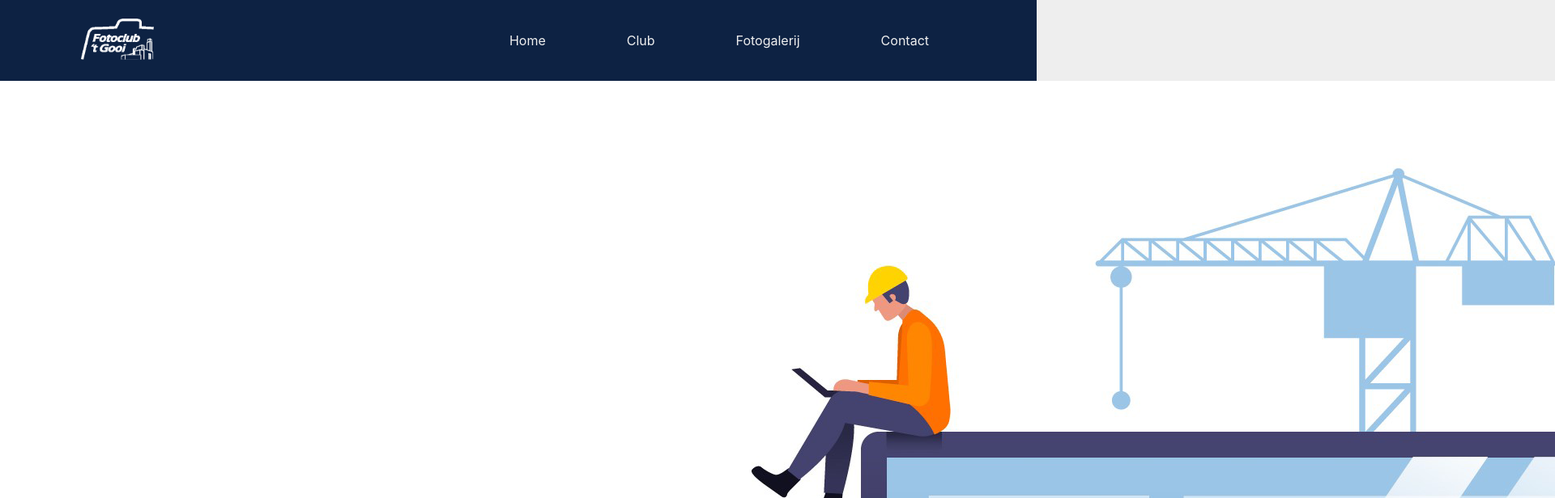
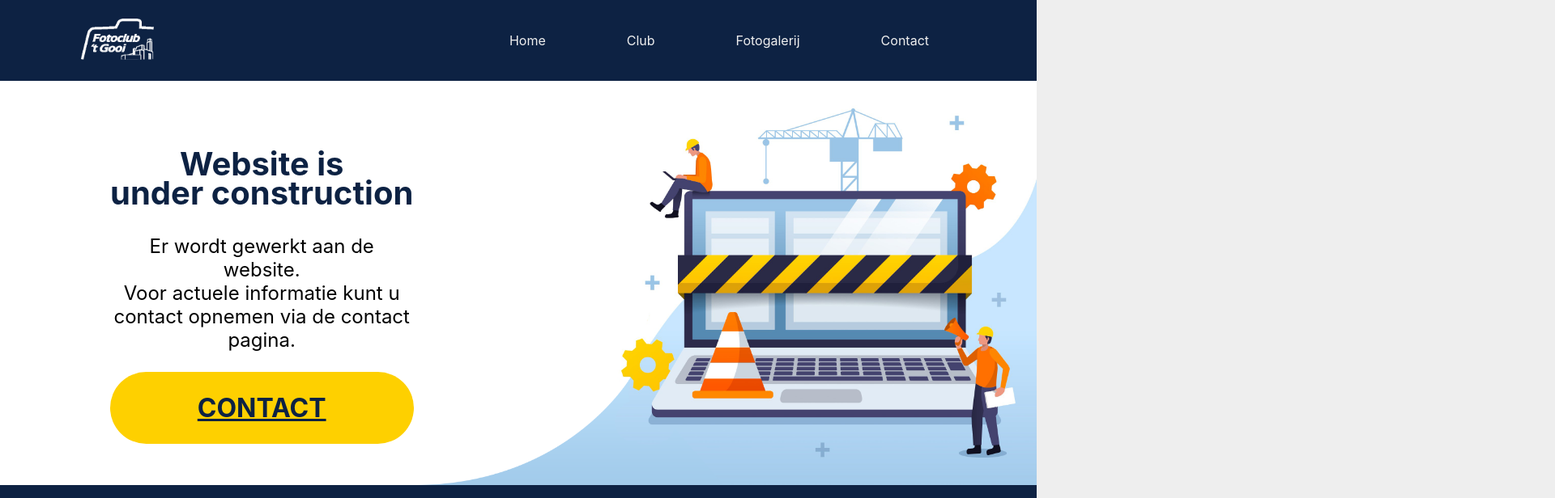
Before and after one commit to J-Segers/fctgooi, a React (Create React App) app: page /club in a window 1280 px wide. Shown: the top 616 px of the page at 81% size, 1920 px wide, since content can reach past the window. Built offline with nearby package versions, Linux system fonts and the light colour scheme; the HTML template or start-up script is replaced by a standard one.

Commit message:
underconstruction component aangepast en gestyled.

```diff
--- a/src/App.css
+++ b/src/App.css
@@ -9,7 +9,5 @@
 
 :root {
     box-sizing: content-box;
-    width: 100%;
-    height: 100%;
     background-color: var(--primary-color);
 }
--- a/src/index.css
+++ b/src/index.css
@@ -1,4 +1,5 @@
 body {
+  width: 100%;
   margin: 0;
   font-family: -apple-system, BlinkMacSystemFont, 'Segoe UI', 'Roboto', 'Oxygen',
     'Ubuntu', 'Cantarell', 'Fira Sans', 'Droid Sans', 'Helvetica Neue',
--- a/src/pages/underConstruction/UnderConstruction.css
+++ b/src/pages/underConstruction/UnderConstruction.css
@@ -0,0 +1,50 @@
+.construction-container {
+    width: 100%;
+    height: calc(100vh - 300px);
+    display: flex;
+    justify-content: flex-end;
+    align-items: center;
+    background-color: #fff;
+}
+
+.construction-container .contact-info {
+    width: 375px;
+    height: 200px;
+    top: 15%;
+    left: 15%;
+    display: flex;
+    flex-direction: column;
+    justify-content: center;
+    align-items: center;
+}
+
+.contact-info h1 {
+    font-size: 2.5rem;
+    line-height: .9;
+    text-align: center;
+    color: var(--accent-text);
+}
+
+.contact-info article {
+    font-size: 1.5rem;
+    text-align: center;
+}
+
+.contact-info a {
+    width: 100%;
+    height: 100px;
+    background-color: #FED000;
+    display: flex;
+    justify-content: center;
+    align-items: center;
+    color: var(--accent-text);
+    font-weight: bold;
+    font-size: 2rem;
+    border-radius: 50px;
+    padding: 25px 0;
+    margin-top: 25px;
+}
+
+.construction-container img {
+    height: 100%;
+}
--- a/src/pages/underConstruction/UnderConstruction.tsx
+++ b/src/pages/underConstruction/UnderConstruction.tsx
@@ -1,13 +1,30 @@
 import React from 'react';
+import "./UnderConstruction.css";
 import uc from '../../assets/underConstruction.png';
 import Header from '../../components/header/Header';
 import Footer from '../../components/footer/Footer';
+import { Link } from 'react-router-dom';
 
 function UnderConstruction() {
     return (
         <>
             <Header />
-            <img src={uc} alt="" />
+            <div className="construction-container">
+                <section className="contact-info">
+                    <h1>
+                        Website is<br/>
+                        <span>under construction</span>
+                    </h1>
+                    <article>
+                        Er wordt gewerkt aan de website.<br />
+                        Voor actuele informatie kunt u contact opnemen via de contact pagina.
+                    </article>
+                    <Link className="contact-button" to={"/contact"}>
+                        CONTACT
+                    </Link>
+                </section>
+                <img src={uc} alt="under construction" />
+            </div>
             <Footer />
 
         </>
```
Also changed, not shown: src/assets/underConstruction.png.
